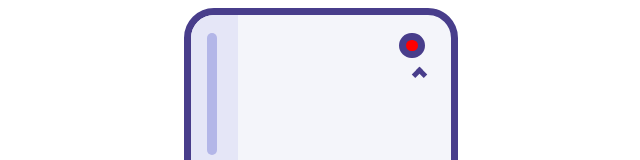
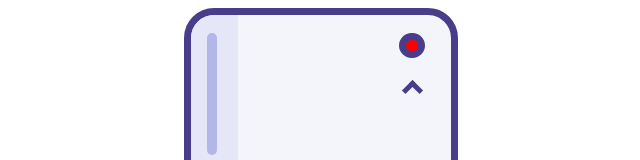
Before and after one commit to EbserD/school, an Angular app in the folder INF/4Ib/Übung_1_Ebser/refridgerator/: page / in a window 1280 px wide. Shown: the top 160 px of the page, without its empty margins (326-966 px from the left). Built offline with nearby package versions, Linux system fonts and the light colour scheme.

Commit message:
Update refrigerator.component.scss

```diff
--- a/INF/4Ib/Übung_1_Ebser/refridgerator/src/app/refrigerator/refrigerator.component.scss
+++ b/INF/4Ib/Übung_1_Ebser/refridgerator/src/app/refrigerator/refrigerator.component.scss
@@ -79,14 +79,14 @@
       border: inherit;
       border-width: 0 5px 5px 0;
       display: inline-block;
-      padding: 3px;
+      padding: 5px;
     }
 
     .up {
       transform: rotate(-135deg);
       -webkit-transform: rotate(-135deg);
-      right: 10%;
-      top: 12%;
+      right: 12%;
+      top: 15%;
     }
   }
 }
```
